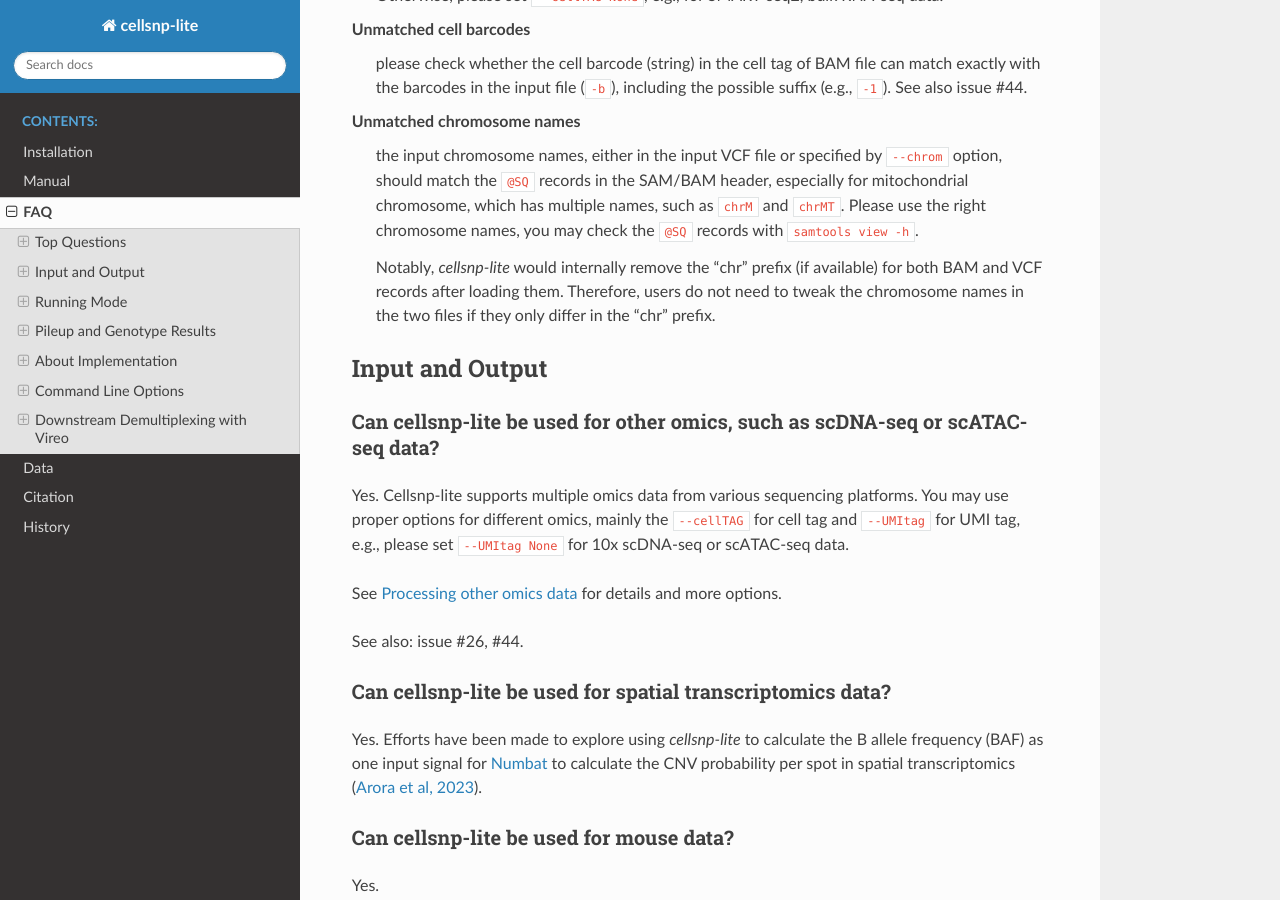
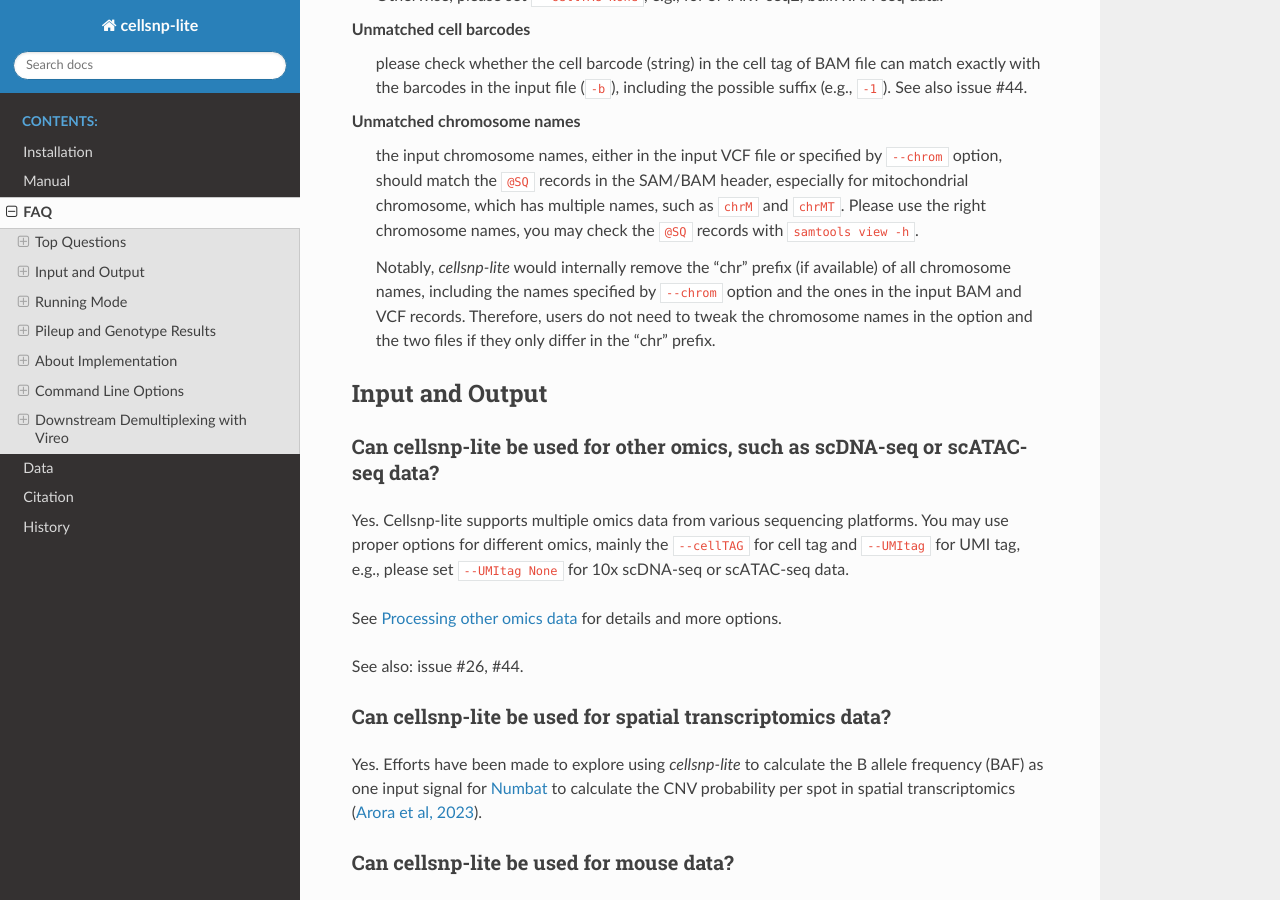
Before and after one commit to single-cell-genetics/cellsnp-lite, a Sphinx documentation site: the page built from docs/main/FAQ.rst, in a window 1280 px wide and 900 px high, scrolled down 1188 px. Built offline with Sphinx 7.4.7 and the Read the Docs theme 2.0.0, drawn with Linux system fonts in a browser that asks for light colours.

Commit message:
docs: minor update

```diff
--- a/docs/main/FAQ.rst
+++ b/docs/main/FAQ.rst
@@ -56,9 +56,11 @@
     records with ``samtools view -h``.
 
     Notably, *cellsnp-lite* would internally remove the "chr"
-    prefix (if available) for both BAM and VCF records after loading them.
-    Therefore, users do not need to tweak the chromosome names in the two
-    files if they only differ in the "chr" prefix.
+    prefix (if available) of all chromosome names, including the names
+    specified by ``--chrom`` option and the ones in the input BAM and
+    VCF records.
+    Therefore, users do not need to tweak the chromosome names in the option
+    and the two files if they only differ in the "chr" prefix.
 
 
 Input and Output
```
Also changed, not shown: docs/main/manual.rst (+5 -3 lines).
